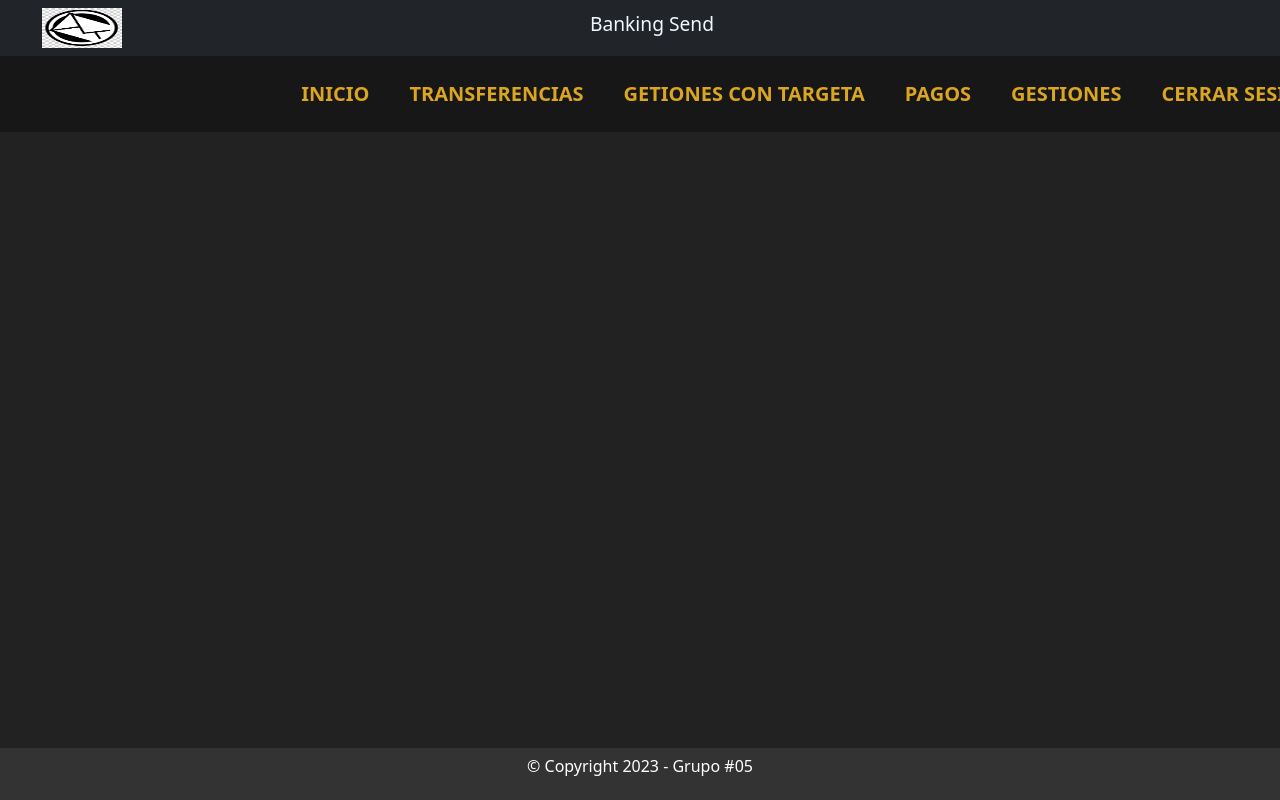
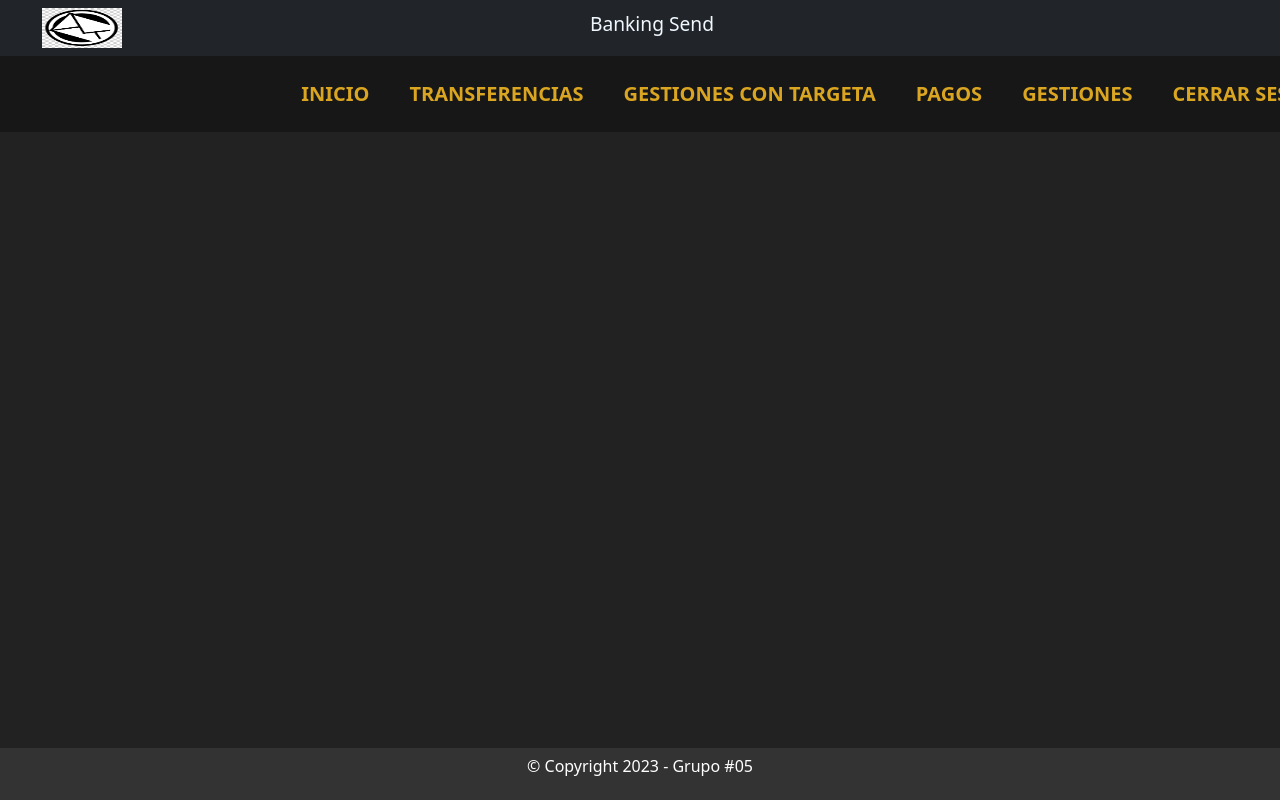
Before and after one commit to walter7f/Frontend_Banca_Virtual, a Vue app: page /about in a window 1280 px wide. Shown: the top 800 px of the page. Built offline with nearby package versions, Linux system fonts and the light colour scheme; no server answers; sample sign-in values are in the browser's storage.

Commit message:
ortografia

```diff
--- a/src/components/About3.vue
+++ b/src/components/About3.vue
@@ -8,7 +8,7 @@
             <!--<li><a href="#">FAVORITOS</a></li>
             <li><a href="#">TARJETAS</a></li>-->
             <li class="item"><a @click="Transferencia_2">TRANSFERENCIAS</a></li>
-            <li class="item"><a @click="Transaccion_3">GETIONES CON TARGETA</a></li>
+            <li class="item"><a @click="Transaccion_3">GESTIONES CON TARGETA</a></li>
             <li class="item"><a @click="Pagos_4">PAGOS</a></li>
             <li class="item"><a @click="Gestiones_5">GESTIONES</a></li>
             <li class="item"><a @click="logOut">CERRAR SESION</a></li>
```
